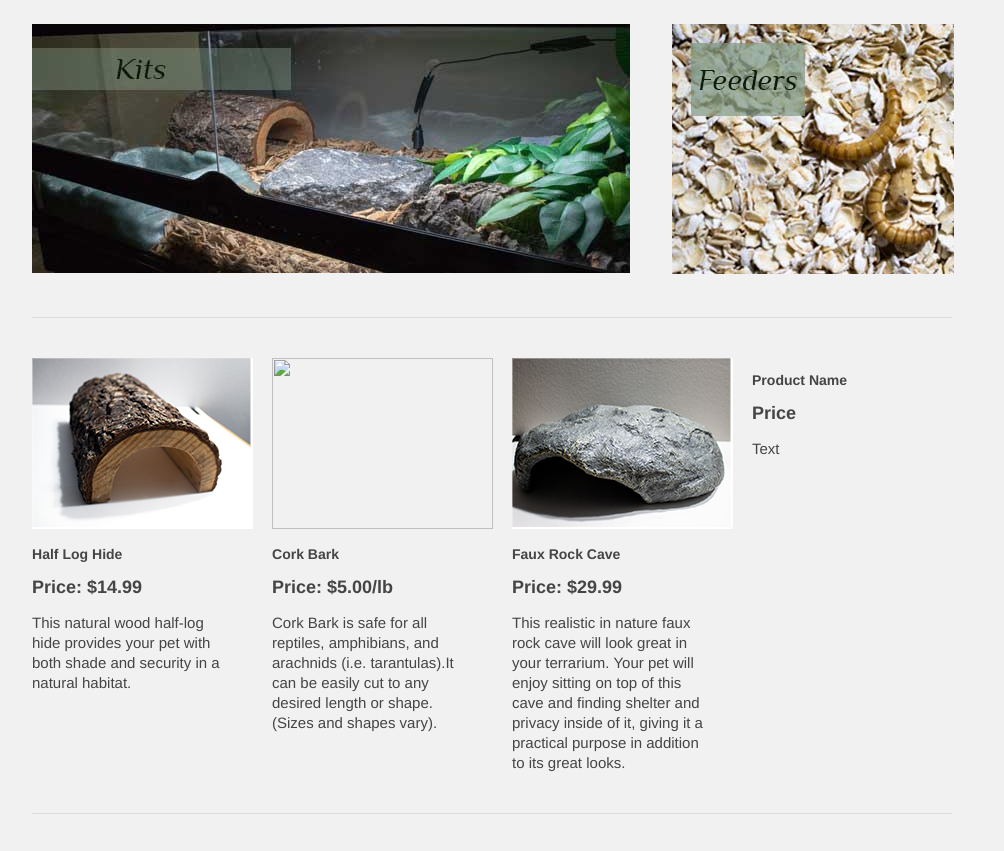
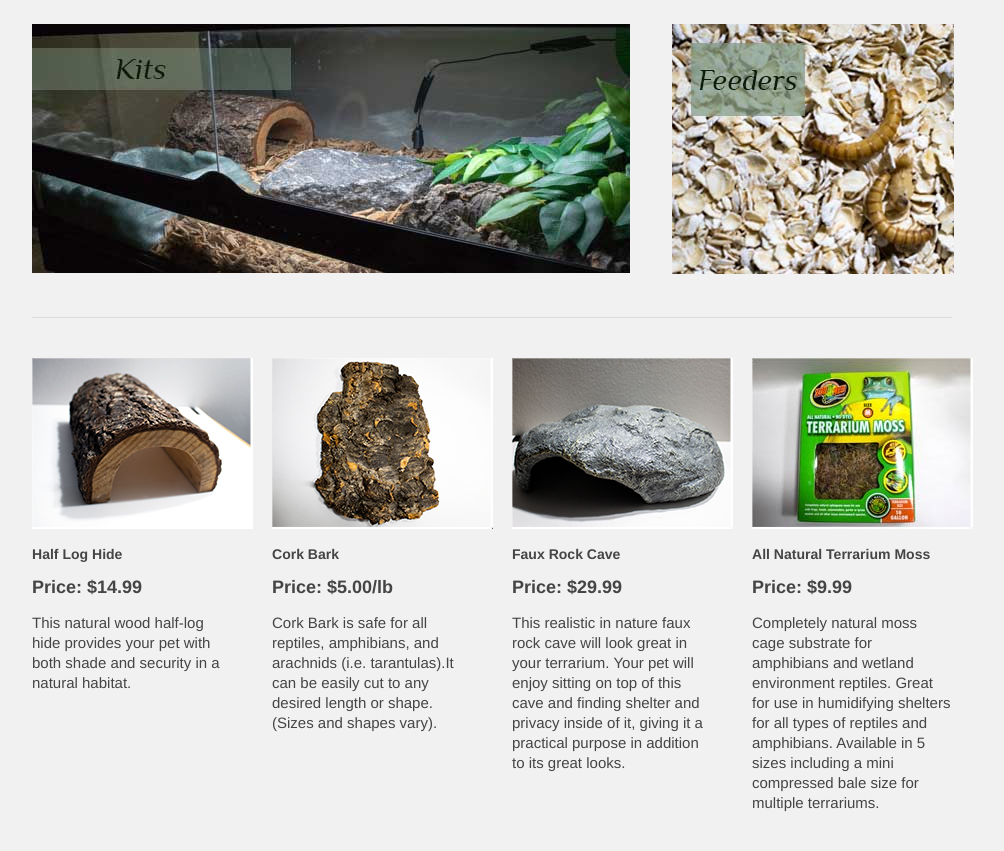
Before and after one commit to rharper3/Harper_R_Mastroianni_L_FIP, a plain HTML site: page supplies.html in a window 1280 px wide. Shown: the part 237-1088 px from the top of the page, without its empty margins (148-1152 px from the left). Drawn offline with Linux system fonts and the light colour scheme.

Commit message:
worked on adding images to the supplies page, and update the logo.

```diff
--- a/supplies.html
+++ b/supplies.html
@@ -11,7 +11,8 @@
 	<div id="siteContainer">
     	<header id="mainHeader">
         	<div id="logo">
-           <img src="images/haprer_rylee_mastroinni_lucas_logoexpanded.svg">
+                <img src="images/haprer_rylee_mastroinni_lucas_logoexpanded.png" alt="The Terrarium Logo" height="131" width="134">
+
             </div><!--end logo-->
             <nav id="mainNav">
                 <h2 class="hidden">Main Navigation</h2>
@@ -44,7 +45,7 @@
                 <p>This natural wood half-log hide provides your pet with both shade and security in a natural habitat.</p>
             </section><!--end productDesc1-->
             <section class="productDesc">
-                <img src="images/corck_bark.jpg" width="221" height="171" align="cork bark.">
+                <img src="images/cork_bark.jpg" width="221" height="171" align="cork bark.">
                 <h1>Cork Bark</h1>
                 <h2>Price: $5.00/lb</h2>
                 <p>Cork Bark is safe for all reptiles, amphibians, and arachnids (i.e. tarantulas).It can be easily cut to any desired length or shape. (Sizes and shapes vary).</p>
@@ -56,9 +57,10 @@
                 <p>This realistic in nature faux rock cave will look great in your terrarium. Your pet will enjoy sitting on top of this cave and finding shelter and privacy inside of it, giving it a practical purpose in addition to its great looks.</p>
             </section><!--end productDesc3-->
             <section class="productDesc">
-                <h1>Product Name</h1>
-                <h2>Price</h2>
-                <p>Text</p>
+                <img src="images/moss.jpg" width="221" height="171" align="Terrarium Moss.">
+                <h1>All Natural Terrarium Moss</h1>
+                <h2>Price: $9.99</h2>
+                <p>Completely natural moss cage substrate for amphibians and wetland environment reptiles. Great for use in humidifying shelters for all types of reptiles and amphibians. Available in 5 sizes including a mini compressed bale size for multiple terrariums.</p>
             </section><!--end productDesc4-->
         </section><!--end productInfo-->
 
```
Also changed, not shown: contact.html (+8 -1 lines), index.html (+3 -3 lines), images/haprer_rylee_mastroinni_lucas_logoexpanded.png.
